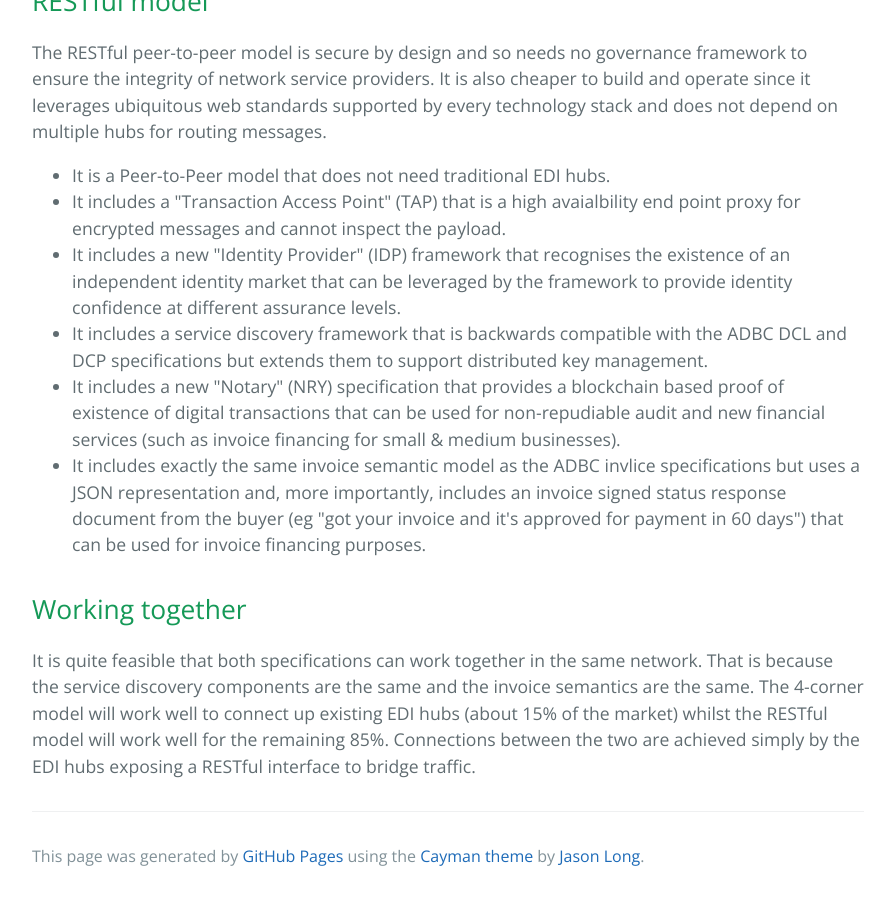
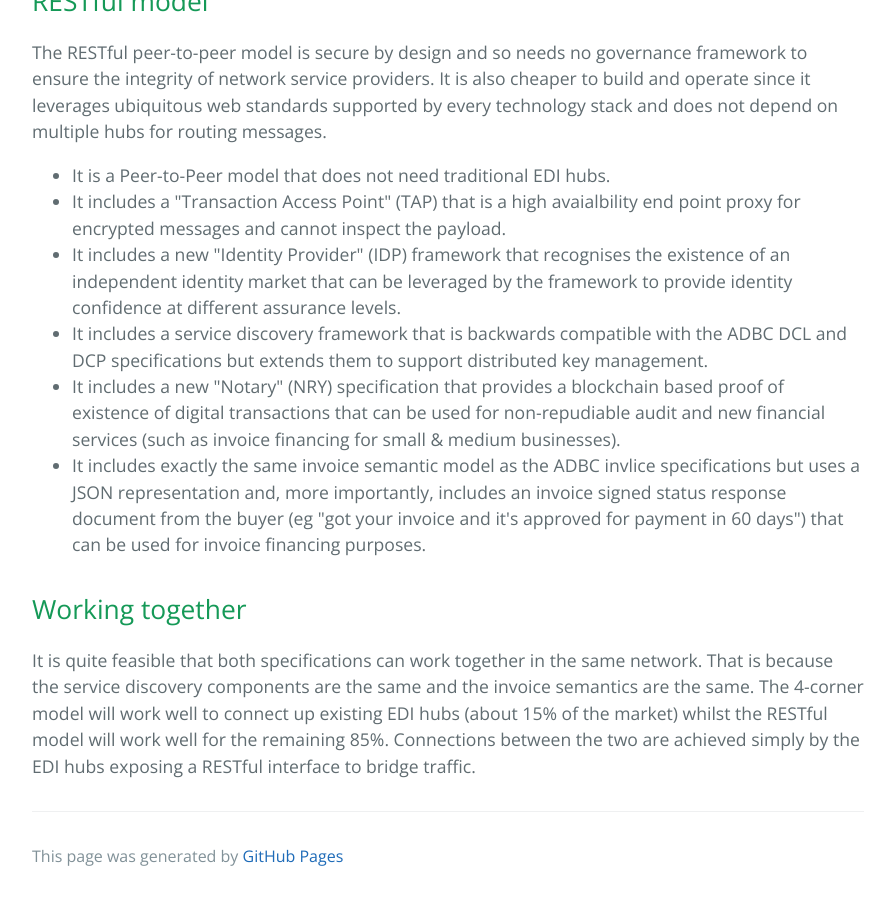
Before and after one commit to ausdigital/ausdigital.github.io, a Jekyll site: the page built from index.html, in a window 1280 px wide and 900 px high, scrolled down 9961 px. Shown: the whole window, without its empty margins (192-1087 px from the left). Built offline with Jekyll 4.4.1, drawn with Linux system fonts in a browser that asks for light colours.

Commit message:
update footer

```diff
--- a/_includes/footer.html
+++ b/_includes/footer.html
@@ -1,3 +1,3 @@
 <footer class="site-footer">
-    <span class="site-footer-credits">This page was generated by <a href="https://pages.github.com">GitHub Pages</a> using the <a href="https://github.com/jasonlong/cayman-theme">Cayman theme</a> by <a href="https://twitter.com/jasonlong">Jason Long</a>.</span>
+    <span class="site-footer-credits">This page was generated by <a href="https://pages.github.com">GitHub Pages</a>
 </footer>
```
